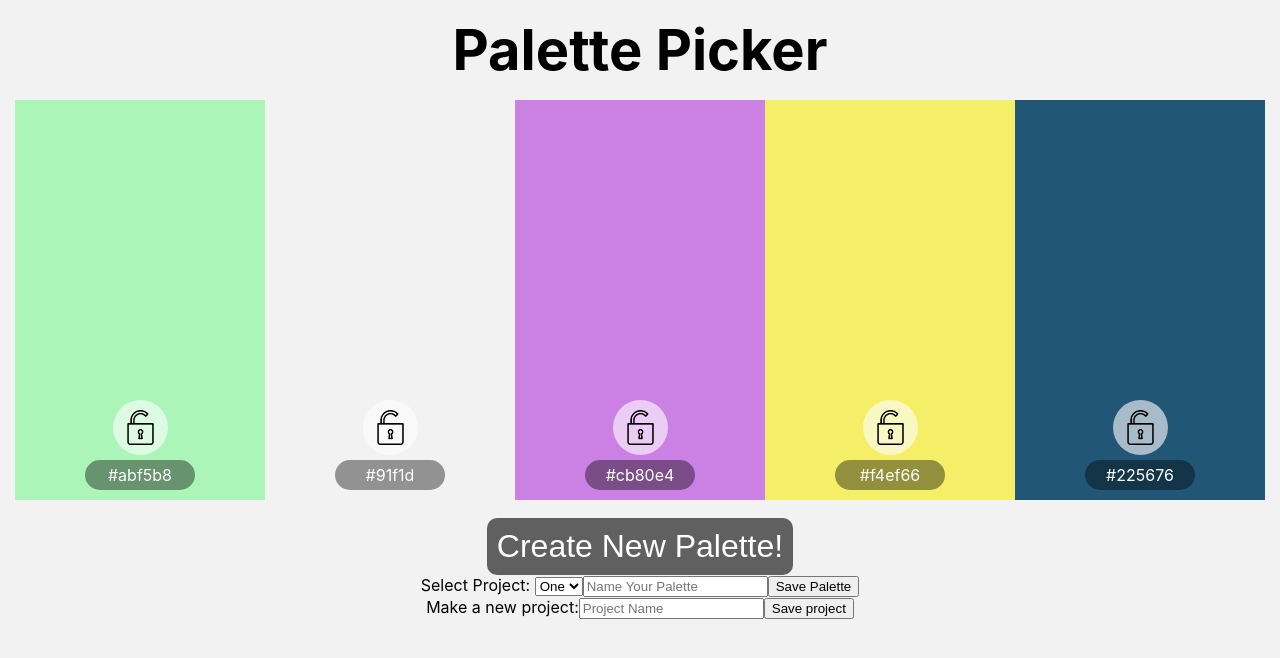
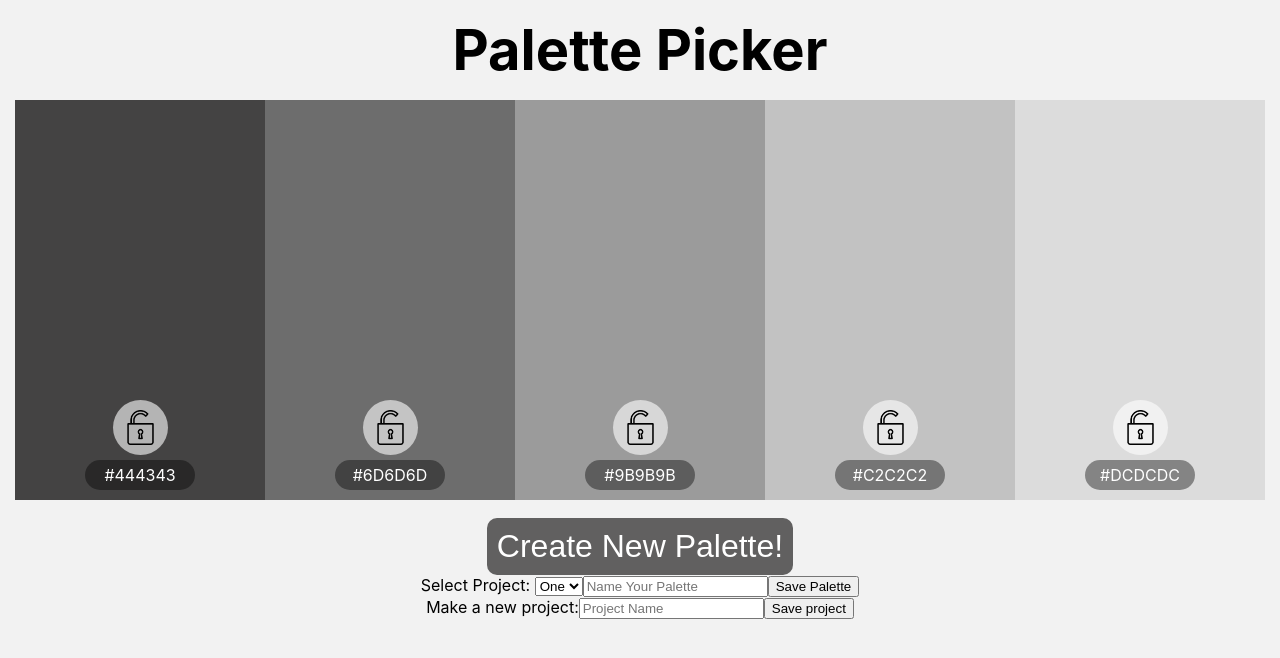
Before and after one commit to adamsjr8576/palette-picker-fe, a React (Create React App) app: page / in a window 1280 px wide. Shown: the top 658 px of the page. Built offline with nearby package versions, Linux system fonts and the light colour scheme.

Commit message:
finish testing for component and add mapStateToProps test

```diff
--- a/src/Containers/PaletteGenerator/PaletteGenerator.js
+++ b/src/Containers/PaletteGenerator/PaletteGenerator.js
@@ -36,11 +36,11 @@ export const PaletteGenerator = ({ addNewPalette, currentPalette, updatePaletteL
       });
     } else {
       palette = [
-        {locked: false, color: getRandomColor()},
-        {locked: false, color: getRandomColor()},
-        {locked: false, color: getRandomColor()},
-        {locked: false, color: getRandomColor()},
-        {locked: false, color: getRandomColor()}]
+        {locked: false, color: '#444343'},
+        {locked: false, color: '#6D6D6D'},
+        {locked: false, color: '#9B9B9B'},
+        {locked: false, color: '#C2C2C2'},
+        {locked: false, color: '#DCDCDC'}];
     }
     addNewPalette(palette);
   }
@@ -50,7 +50,7 @@ export const PaletteGenerator = ({ addNewPalette, currentPalette, updatePaletteL
       <section className="palette-card-section">
         {paletteCards}
       </section>
-      <button type="button" className="palette-button" onClick={() => createPalette()}>Create New Palette!</button>
+      <button type="button" className="palette-button" role="create-palette" onClick={() => createPalette()}>Create New Palette!</button>
     </section>
   );
 };
```
Also changed, not shown: 2 other files (tests, documents, lock files or other folders).
